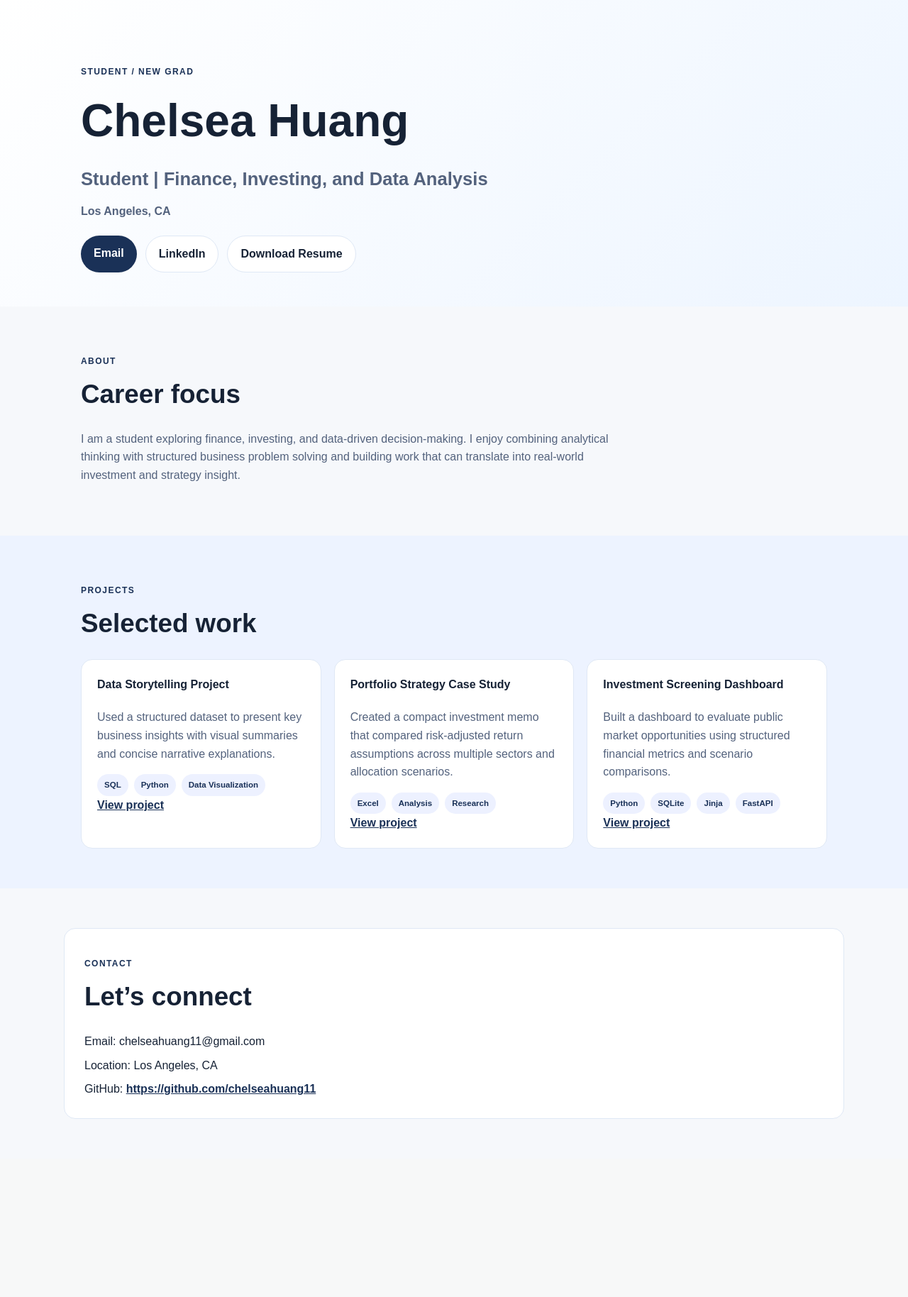
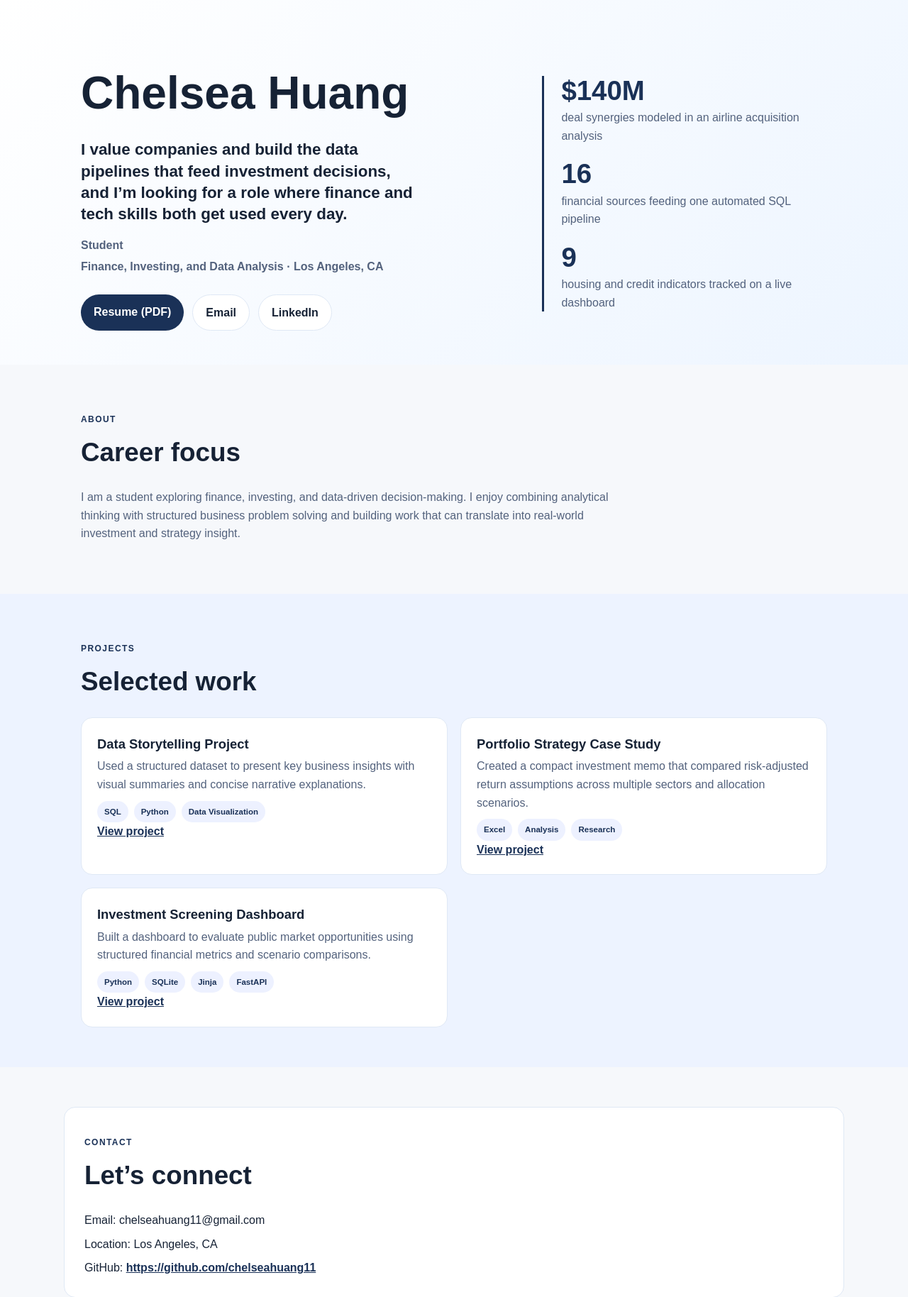
Before and after one commit to chelseahuang11/career-platform, a FastAPI app: page / in a window 1280 px wide. Shown: the part 73-1901 px from the top of the page at 71% size. Before the commit the page ends 1650 px from the top, so only its background shows below. Run offline with FastAPI, Linux system fonts and the light colour scheme; data comes from the database, SQL or seed files in the repository.

Commit message:
Serve the real resume PDF and sharpen the hero and project cards
Three findings from the Impeccable critique of 2026-10-06:
- /resume opens the actual PDF instead of downloading resume.html
- the hero states what I do and want, with three figures from my projects
- finance and analytics projects lead, this site goes last, and each card
  shows course and dates above results with the numbers in bold

Co-Authored-By: Claude Opus 5.5 (1M context) <noreply@anthropic.com>

```diff
--- a/src/career_platform/main.py
+++ b/src/career_platform/main.py
@@ -1,11 +1,13 @@
 from __future__ import annotations
 
 import logging
+import re
 import sqlite3
 from pathlib import Path
 
 from fastapi import FastAPI, Request
-from fastapi.responses import HTMLResponse
+from fastapi.responses import FileResponse
+from markupsafe import Markup, escape
 from fastapi.staticfiles import StaticFiles
 from fastapi.templating import Jinja2Templates
 
@@ -14,7 +16,23 @@ from .database import get_profile, get_projects, init_db
 from .models import Profile, Project
 
 BASE_DIR = Path(__file__).resolve().parent
+RESUME_PDF = BASE_DIR / "static" / "files" / "Chelsea_Huang_Resume.pdf"
 templates = Jinja2Templates(directory=str(BASE_DIR / "templates"))
+
+FIGURE = re.compile(r"\$?\d[\d,.]*\d[%MKB]?|\$?\d[%MKB]?")
+
+
+def figures(text: str) -> Markup:
+    """Wrap each number in <strong> so project results stand out from the prose."""
+    parts = FIGURE.split(text)
+    numbers = FIGURE.findall(text)
+    marked = Markup(escape(parts[0]))
+    for number, rest in zip(numbers, parts[1:]):
+        marked += Markup("<strong>") + escape(number) + Markup("</strong>") + escape(rest)
+    return marked
+
+
+templates.env.filters["figures"] = figures
 
 app = FastAPI(title="Career Platform", version="0.1.0")
 app.mount("/static", StaticFiles(directory=str(BASE_DIR / "static")), name="static")
@@ -63,8 +81,17 @@ async def home(request: Request):
     )
 
 
-@app.get("/resume", response_class=HTMLResponse)
+@app.get("/resume")
 async def resume(request: Request):
+    if RESUME_PDF.is_file():
+        return FileResponse(
+            RESUME_PDF,
+            media_type="application/pdf",
+            filename=RESUME_PDF.name,
+            content_disposition_type="inline",
+        )
+
+    # Without the PDF, fall back to the resume page built from the database.
     profile, projects = load_public_content()
     response = templates.TemplateResponse(
         request,
--- a/src/career_platform/static/css/styles.css
+++ b/src/career_platform/static/css/styles.css
@@ -41,8 +41,14 @@ nav a { color: var(--text); text-decoration: none; font-weight: 600; }
 .eyebrow { text-transform: uppercase; letter-spacing: .12em; font-size: .75rem; font-weight: 700; color: var(--primary); margin-bottom: 8px; }
 h1 { font-size: clamp(2.2rem, 5vw, 4rem); margin: 0; }
 h2 { margin: 10px 0 0; color: var(--muted); font-size: clamp(1.3rem, 2vw, 1.8rem); }
-.location { margin-top: 12px; color: var(--muted); font-weight: 600; }
-.cta-row { display: flex; gap: 12px; margin-top: 22px; }
+.hero-inner { display: grid; grid-template-columns: minmax(0, 3fr) minmax(0, 2fr); gap: 48px; align-items: center; }
+.hero-claim { margin: 14px 0 0; max-width: 38ch; font-size: clamp(1.15rem, 1.8vw, 1.4rem); font-weight: 700; line-height: 1.35; }
+.hero-role { margin: 16px 0 0; color: var(--muted); font-weight: 600; }
+.hero-figures { margin: 0; display: grid; gap: 20px; border-left: 3px solid var(--primary); padding-left: 24px; }
+.hero-figures dt { font-size: clamp(1.8rem, 3vw, 2.4rem); font-weight: 700; line-height: 1.1; color: var(--primary); font-variant-numeric: tabular-nums; }
+.hero-figures dd { margin: 4px 0 0; color: var(--muted); }
+.location { margin: 4px 0 0; color: var(--muted); font-weight: 600; }
+.cta-row { display: flex; flex-wrap: wrap; gap: 12px; margin-top: 26px; }
 .button { display: inline-block; padding: 12px 18px; text-decoration: none; border-radius: 999px; font-weight: 700; }
 .button.primary { background: var(--primary); color: white; }
 .button.secondary { background: white; color: var(--text); border: 1px solid var(--line); }
@@ -51,10 +57,13 @@ h2 { margin: 10px 0 0; color: var(--muted); font-size: clamp(1.3rem, 2vw, 1.8rem
 .section-heading { margin-bottom: 20px; }
 .section-heading h3 { margin: 0; font-size: clamp(1.7rem, 3vw, 2.3rem); }
 .lead { max-width: 760px; color: var(--muted); }
-.project-grid { display: grid; grid-template-columns: repeat(auto-fit, minmax(240px, 1fr)); gap: 18px; }
+.project-grid { display: grid; grid-template-columns: repeat(2, minmax(0, 1fr)); gap: 18px; }
 .project-card { background: var(--panel); border: 1px solid var(--line); border-radius: 16px; padding: 22px; }
 .project-card h4 { margin-top: 0; }
-.project-card p { color: var(--muted); }
+.project-card h4 { margin-bottom: 4px; font-size: 1.15rem; }
+.project-meta { margin: 0 0 12px; color: var(--muted); font-size: .85rem; font-weight: 600; }
+.project-result { margin: 0; color: var(--muted); }
+.project-result strong { color: var(--text); font-variant-numeric: tabular-nums; }
 .tags { display: flex; flex-wrap: wrap; gap: 8px; margin-top: 10px; }
 .tags span { background: #edf1ff; color: var(--primary); border-radius: 999px; padding: 6px 10px; font-size: .72rem; font-weight: 700; }
 .contact-box { background: white; border: 1px solid var(--line); border-radius: 16px; padding: 28px; }
@@ -65,3 +74,7 @@ h2 { margin: 10px 0 0; color: var(--muted); font-size: clamp(1.3rem, 2vw, 1.8rem
   nav { gap: 10px; }
   .cta-row { flex-direction: column; align-items: flex-start; }
 }
+@media (max-width: 760px) {
+  .hero-inner, .project-grid { grid-template-columns: 1fr; }
+  .hero-inner { gap: 32px; }
+}
--- a/src/career_platform/templates/index.html
+++ b/src/career_platform/templates/index.html
@@ -1,21 +1,63 @@
 {% extends "base.html" %}
 
-{% block title %}{{ profile.name }} | Profile{% endblock %}
+{% block title %}{{ profile.name }} | Finance and Analytics{% endblock %}
+
+{% macro project_card(project) %}
+{# The summary starts with "Course, dates." Show that as a small line above the results. #}
+{% set parts = project.summary.split('. ', 1) %}
+<article class="project-card">
+  <h4>{{ project.title }}</h4>
+  {% if parts | length > 1 %}
+  <p class="project-meta">{{ parts[0] }}</p>
+  <p class="project-result">{{ parts[1] | figures }}</p>
+  {% else %}
+  <p class="project-result">{{ project.summary | figures }}</p>
+  {% endif %}
+  <div class="tags">
+    {% for tech in project.technologies.split(',') if tech.strip() %}
+    <span>{{ tech.strip() }}</span>
+    {% endfor %}
+  </div>
+  {% if project.link %}
+  <a href="{{ project.link }}" target="_blank" rel="noreferrer">View project</a>
+  {% endif %}
+</article>
+{% endmacro %}
 
 {% block content %}
+{% set title_parts = profile.title.split('|') %}
 <section class="hero">
   <div class="container hero-inner">
     <div>
-      <p class="eyebrow">Student / New Grad</p>
       <h1>{{ profile.name }}</h1>
-      <h2>{{ profile.title }}</h2>
-      <p class="location">{{ profile.location }}</p>
+      <p class="hero-claim">
+        I value companies and build the data pipelines that feed investment decisions,
+        and I’m looking for a role where finance and tech skills both get used every day.
+      </p>
+      <p class="hero-role">{{ title_parts[0].strip() }}</p>
+      <p class="location">
+        {% if title_parts | length > 1 %}{{ title_parts[1].strip() }} · {% endif %}{{ profile.location }}
+      </p>
       <div class="cta-row">
-        <a class="button primary" href="mailto:{{ profile.email }}">Email</a>
+        <a class="button primary" href="/resume">Resume (PDF)</a>
+        <a class="button secondary" href="mailto:{{ profile.email }}">Email</a>
         <a class="button secondary" href="{{ profile.linkedin }}" target="_blank" rel="noreferrer">LinkedIn</a>
-        <a class="button secondary" href="/resume" download>Download Resume</a>
       </div>
     </div>
+    <dl class="hero-figures">
+      <div>
+        <dt>$140M</dt>
+        <dd>deal synergies modeled in an airline acquisition analysis</dd>
+      </div>
+      <div>
+        <dt>16</dt>
+        <dd>financial sources feeding one automated SQL pipeline</dd>
+      </div>
+      <div>
+        <dt>9</dt>
+        <dd>housing and credit indicators tracked on a live dashboard</dd>
+      </div>
+    </dl>
   </div>
 </section>
 
@@ -41,19 +83,12 @@
     </div>
 
     <div class="project-grid">
-      {% for project in projects %}
-      <article class="project-card">
-        <h4>{{ project.title }}</h4>
-        <p>{{ project.summary }}</p>
-        <div class="tags">
-          {% for tech in project.technologies.split(',') %}
-          <span>{{ tech.strip() }}</span>
-          {% endfor %}
-        </div>
-        {% if project.link %}
-        <a href="{{ project.link }}" target="_blank" rel="noreferrer">View project</a>
-        {% endif %}
-      </article>
+      {# Finance and analytics work leads; the project about this website goes last. #}
+      {% for project in projects if '(this site)' not in project.title %}
+      {{ project_card(project) }}
+      {% endfor %}
+      {% for project in projects if '(this site)' in project.title %}
+      {{ project_card(project) }}
       {% endfor %}
     </div>
   </div>
```
Also changed, not shown: tests/test_app.py (+34 -1 lines), 1 other file.
